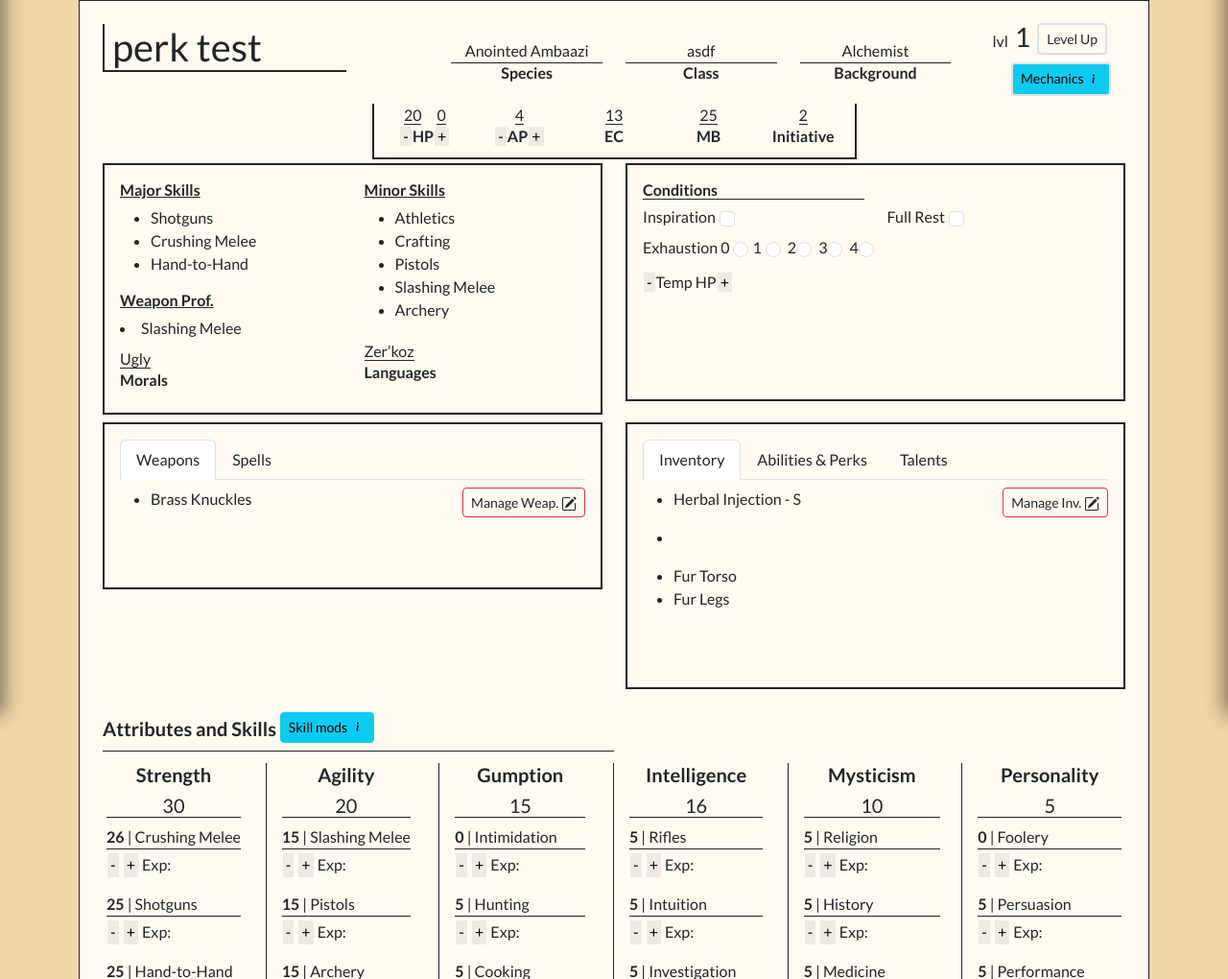
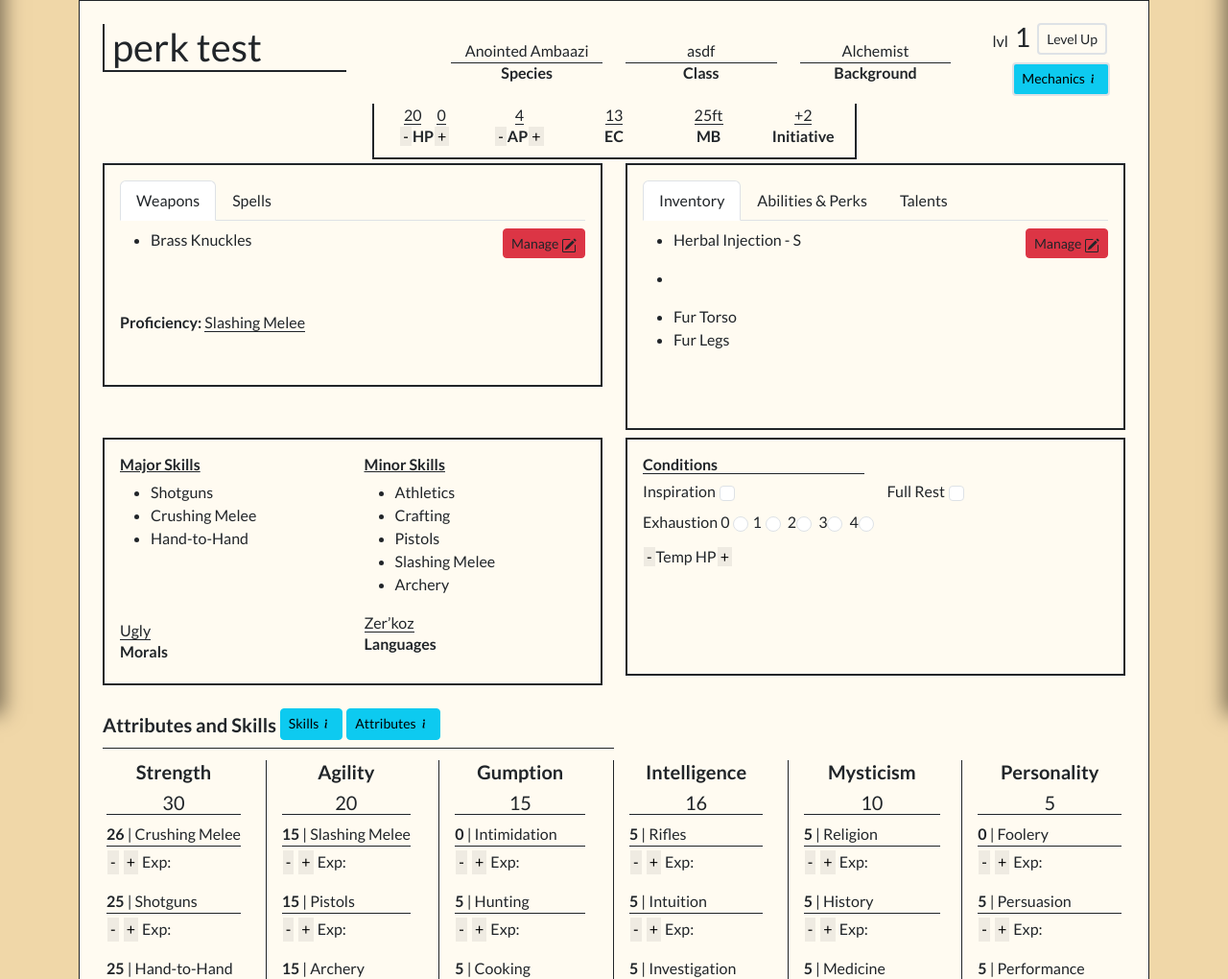
Before and after one commit to grantNixon/WWTTRPG, a Django app: page /create/character_detail/13 in a window 1280 px wide. Shown: the part 56-1076 px from the top of the page at 96% size. Run offline with Django 5.2, Linux system fonts and the light colour scheme; data comes from the database, SQL or seed files in the repository; both versions use the stored data as it was after the commit.

Commit message:
UI touch-ups

```diff
--- a/WTTRPG/create/templates/create/character_detail.html
+++ b/WTTRPG/create/templates/create/character_detail.html
@@ -108,7 +108,7 @@
             <span class="fs-6">lvl</span>
             <span class="border-2 border-dark p-1 fs-3" id="characterLevel">{{character.level}}</span>
             <button class="btn btn-sm border border-2 mb-2" style="background-color: #fffbf1;" onclick="openLevelUpModal()">Level Up</button>
-            <button class="btn btn-info btn-sm border border-2 mb-2 ms-4" onclick="openSnapshot()">Mechanics <svg xmlns="http://www.w3.org/2000/svg" width="16" height="16" fill="currentColor" class="bi bi-info mb-1" viewBox="0 0 16 16">
+            <button class="btn btn-info btn-sm border border-2 mb-2 ms-4" onclick="openSnapshot()">Mechanics<svg xmlns="http://www.w3.org/2000/svg" width="16" height="16" fill="currentColor" class="bi bi-info mb-1" viewBox="0 0 16 16">
   <path d="m8.93 6.588-2.29.287-.082.38.45.083c.294.07.352.176.288.469l-.738 3.468c-.194.897.105 1.319.808 1.319.545 0 1.178-.252 1.465-.598l.088-.416c-.2.176-.492.246-.686.246-.275 0-.375-.193-.304-.533zM9 4.5a1 1 0 1 1-2 0 1 1 0 0 1 2 0"/>
 </svg></button>
         </div>
@@ -118,7 +118,7 @@
 <!-- Level Up Modal -->
 <div class="container" id="levelUpModal" style="display: none; position: fixed; top: 50%; left: 50%; transform: translate(-50%, -50%); background: #f0d7a8; padding: 50px; border: 2px solid black;">
     <h3 class="text-center border-bottom border-dark">You Leveled Up!</h3>
-    <h5 class="text-center">Your hands are quicker on the draw and your wits are just a bit sharper</h5>
+    <h5 class="text-center">Your time spent in the wild west has made your hands and wits sharper, but there's still many dangers ahead</h5>
     <div class="text-center">
       <label class="d-block fs-4">Major: +5</label>
       <select id="attributeIncrease5" class="mx-auto d-block mb-2"></select>
@@ -127,8 +127,8 @@
       <label class="d-block fs-4">Minor: +3</label>
       <select id="attributeIncrease3" class="mx-auto d-block"></select>
     <br>
-    <button class="btn btn-secondary btn-dark p-1 mt-2" onclick="applyLevelUp()">Confirm</button><button type="button" class="btn btn-info btn-sm ms-3 mt-2" data-bs-container="body"  data-bs-html="true"  data-bs-toggle="popover" data-bs-placement="right" data-bs-content="Strength = MB<br>Agilty = EC<br>Gumption = HP<br>Intelligence = Natural awareness<br>Mysticism = More spell slots<br>Personality = More spell slots/better prices<br><br>Higher overall level = AP">
-  attribute mods <svg xmlns="http://www.w3.org/2000/svg" width="16" height="16" fill="currentColor" class="bi bi-info mb-1" viewBox="0 0 16 16">
+    <button class="btn btn-secondary btn-dark p-1 mt-2" onclick="applyLevelUp()">Confirm</button><button type="button" class="btn btn-info btn-sm ms-3 mt-2 border-2" data-bs-container="body"  data-bs-html="true"  data-bs-toggle="popover" data-bs-placement="right" data-bs-content="<b>Strength</b>: MB<br><b>Agilty</b>: EC<br><b>Gumption</b>: HP<br><b>Intelligence</b>: Natural awareness<br><b>Mysticism</b>: More spell slots<br><b>Personality</b>: More spell slots/better prices<br><b>Character level</b>: AP">
+  Attributes<svg xmlns="http://www.w3.org/2000/svg" width="16" height="16" fill="currentColor" class="bi bi-info mb-1" viewBox="0 0 16 16">
   <path d="m8.93 6.588-2.29.287-.082.38.45.083c.294.07.352.176.288.469l-.738 3.468c-.194.897.105 1.319.808 1.319.545 0 1.178-.252 1.465-.598l.088-.416c-.2.176-.492.246-.686.246-.275 0-.375-.193-.304-.533zM9 4.5a1 1 0 1 1-2 0 1 1 0 0 1 2 0"/>
 </svg>
 </button>
@@ -141,7 +141,7 @@
             <div class="row row-cols-2">
               <div class="col">
                 <span class="fs-6 border-bottom border-dark"><b>Action Points (AP)</b></span>
-                <h1 class="fs-6">-2 AP is refilled at the beginning of a characters turn<br />
+                <h1 class="fs-6">-3 AP is refilled at the beginning of a characters turn<br />
 -Half AP values are rounded up at the end of their turn</h1>
               </div>
               <div class="col">
@@ -206,11 +206,11 @@
         </div>
         <!-- MB -->
         <div class="col mb-1">
-          <span class="fs-6 border-bottom border-dark">{{character.mb}}</span>
+          <span class="fs-6 border-bottom border-dark">{{character.mb}}ft</span>
           <h1 class="fs-6"><b>MB</b></h1>
         </div>
         <div class="col">
-          <span class="fs-6 border-bottom border-dark">{{character.initiative}}</span>
+          <span class="fs-6 border-bottom border-dark">+{{character.initiative}}</span>
           <h1 class="fs-6"><b>Initiative</b></h1>
         </div>
       </div>
@@ -220,72 +220,7 @@
       <div class="row">
         <!-- Left Side: Stats -->
         <div class="col-md">
-          <div class="border border-dark border-2 p-3">
-            <div class="row row-cols-2">
-               <!-- Major Skills -->
-               <div class="col">
-                <h1 class="fs-6 text-decoration-underline fw-bold">Major Skills</h1>
-                <ul>
-                  <li>{{character.major_skill_1}}</li>
-                  <li>{{character.major_skill_2}}</li>
-                  <li>{{character.major_skill_3}}</li>
-                </ul>
-                <div>
-                  <h1 class="fs-6 text-decoration-underline fw-bold">Weapon Prof.</h1>
-                  <li id="weaponproficiency">{{character.weapon_proficiency}}</li>
-                </div>
-              </div>
-              <!-- Minor Skills -->
-              <div class="col">
-                <h1 class="fs-6 text-decoration-underline fw-bold">Minor Skills</h1>
-                <ul>
-                  <li>{{character.minor_skill_1}}</li>
-                  <li>{{character.minor_skill_2}}</li>
-                  <li>{{character.minor_skill_3}}</li>
-                  <li>{{character.minor_skill_4}}</li>
-                  <li>{{character.minor_skill_5}}</li>
-                </ul>
-              </div>
-              <div class="col mt-2">
-                <span class="fs-6 border-bottom border-dark">{{character.morals}}</span>
-                <h1 class="fs-6"><b>Morals</b></h1>
-              </div>
-              <div class="col">
-                <span class="fs-6 border-bottom border-dark">{{character.language}}</span>
-                <h1 class="fs-6"><b>Languages</b></h1>
-              </div>
-            </div>
-          </div>
-        </div>
-
-
-        <!-- Right Side: Skills -->
-        <div class="col-md-6">
-          <div class="border border-dark border-2 p-3">
-            <div class="row row-cols-2 ">
-              <div class="col">
-                <h1 class="fs-6 fw-bold border-bottom border-dark">Conditions</h1>
-                <h1 class="fs-6 mt-1">Inspiration<input class="form-check-input ms-1" type="checkbox" value="" id="inspirationCheckbox"></h1>
-              </div>
-                <div class="mt-4">
-                  <h1 class="fs-6 mt-1">Full Rest<input class="form-check-input ms-1" type="checkbox" value="" id="toggleFunction" onchange="toggleFeature(this, 'inspirationCheckbox')"></h1>
-                </div>
-              </div>
-              <!-- Minor Skills -->
-              <div class="col">
-                <h1 class="fs-6 mt-1 me-2">Exhaustion 0<input class="form-check-input ms-1 me-1" type="radio" name="flexRadioDefault" id="flexRadioDefault1">1<input class="form-check-input ms-1 me-1" type="radio" name="flexRadioDefault" id="flexRadioDefault1"> 2<input class="form-check-input me-1" type="radio" name="flexRadioDefault" id="flexRadioDefault1"> 3<input class="form-check-input me-1" type="radio" name="flexRadioDefault" id="flexRadioDefault1"> 4<input class="form-check-input" type="radio" name="flexRadioDefault" id="flexRadioDefault1"></h1>
-              </div>
-              <div class="col mt-3">
-                <h1 class="fs-6 mb-5 pb-5"><button class="skill-btn" onclick="tempdown('temp')">-</button>Temp HP<button class="skill-btn" onclick="tempup('temp')">+</button></h1>
-              </div>
-            </div>
-          </div>
-        </div>
-
-        <div class="row mt-2">
-          <!-- Left Side: Stats -->
-          <div class="col">
-              <div class="border border-dark border-2 p-3">
+          <div class="border border-dark border-2 p-3 pb-5">
                   <div class="tab-section">
                       <ul class="nav nav-tabs" id="myTab1" role="tablist">
                           <li class="nav-item" role="presentation">
@@ -298,9 +233,9 @@
                       <div class="tab-content mt-2" id="myTabContent1">
                         <div class="tab-pane fade pb-5 show active" id="weapons" role="tabpanel" aria-labelledby="weapons-tab">
                             <div id="weaponButtonHome">
-    <button id="weaponToggleButton" class="mb-2 btn btn-sm btn-outline-danger text-dark float-end"
+                            <button id="weaponToggleButton" class="mb-2 btn btn-sm btn-danger text-dark float-end"
                              onclick="toggleWeaponManager()">
-        Manage Weap.
+                             Manage
                             <svg xmlns="http://www.w3.org/2000/svg" width="16" height="16" fill="currentColor" class="bi bi-pencil-square" viewBox="0 0 16 16">
                               <path d="M15.502 1.94a.5.5 0 0 1 0 .706L14.459 3.69l-2-2L13.502.646a.5.5 0 0 1 .707 0l1.293 1.293zm-1.75 2.456-2-2L4.939 9.21a.5.5 0 0 0-.121.196l-.805 2.414a.25.25 0 0 0 .316.316l2.414-.805a.5.5 0 0 0 .196-.12l6.813-6.814z"/>
                               <path fill-rule="evenodd" d="M1 13.5A1.5 1.5 0 0 0 2.5 15h11a1.5 1.5 0 0 0 1.5-1.5v-6a.5.5 0 0 0-1 0v6a.5.5 0 0 1-.5.5h-11a.5.5 0 0 1-.5-.5v-11a.5.5 0 0 1 .5-.5H9a.5.5 0 0 0 0-1H2.5A1.5 1.5 0 0 0 1 2.5z"/>
@@ -308,8 +243,10 @@
                                </button>
                                </div>
                             <div id="weaponManager">
-                              <h5 class="border-bottom border-dark">Weapons<button type="button" class="btn btn-sm btn-info mb-3 ms-1" data-bs-container="body" data-bs-toggle="popover" data-bs-placement="right" data-bs-content="Clockwork weapons do piercing damage, Cindeli weapons do slashing, and Evergladian weapons do crushing">
-  ?
+                              <h5 class="border-bottom border-dark">Weapons<button type="button" class="btn btn-sm btn-info mb-3 ms-1 p-0" data-bs-container="body" data-bs-toggle="popover" data-bs-placement="right" data-bs-content="Clockwork weapons do piercing damage, Cindeli weapons do slashing, and Evergladian weapons do crushing">
+  <svg xmlns="http://www.w3.org/2000/svg" width="16" height="16" fill="currentColor" class="bi bi-info mb-1" viewBox="0 0 16 16">
+  <path d="m8.93 6.588-2.29.287-.082.38.45.083c.294.07.352.176.288.469l-.738 3.468c-.194.897.105 1.319.808 1.319.545 0 1.178-.252 1.465-.598l.088-.416c-.2.176-.492.246-.686.246-.275 0-.375-.193-.304-.533zM9 4.5a1 1 0 1 1-2 0 1 1 0 0 1 2 0"/>
+</svg>
 </button></h5>
                               <div id="weaponButtonSidebar"></div>
                               <ul class="nav nav-tabs" id="weaponManagerTabs" role="tablist">
@@ -336,6 +273,9 @@
                                 {% endfor %}
                             </ul>
                         </div>
+                        <div>
+                <h5 class="fs-6"><b>Proficiency: </b><span class="fs-6 border-bottom border-dark">{{character.weapon_proficiency}}</span></h5>
+                </div>
                         <div class="tab-pane fade pb-5" id="spells" role="tabpanel" aria-labelledby="spells-tab">
                             <button id="spellToggleButton" class="btn btn-link-dark text-decoration-underline" onclick="toggleSpellManager()">Manage</button>
                             <div id="spellManager">
@@ -354,7 +294,8 @@
           </div>
         </div>
 
-          <!-- Right Side: Inventory & Perks -->
+
+        <!-- Right Side: Skills -->
         <div class="col-md-6">
             <div class="border border-dark border-2 p-3">
                   <div class="tab-section">
@@ -372,9 +313,9 @@
                      <div class="tab-content mt-2" id="myTabContent1">
                         <div class="tab-pane fade pb-5 show active" id="inventory" role="tabpanel" aria-labelledby="inventory-tab">
                     <div id="buttonHome">
-    <button id="inventoryToggleButton" class="mb-2 btn btn-sm btn-outline-danger text-dark float-end"
+    <button id="inventoryToggleButton" class="mb-2 btn btn-sm btn-danger text-dark float-end"
         onclick="toggleInventoryManager()">
-        Manage Inv.
+        Manage
        <svg xmlns="http://www.w3.org/2000/svg" width="16" height="16" fill="currentColor" class="bi bi-pencil-square" viewBox="0 0 16 16">
   <path d="M15.502 1.94a.5.5 0 0 1 0 .706L14.459 3.69l-2-2L13.502.646a.5.5 0 0 1 .707 0l1.293 1.293zm-1.75 2.456-2-2L4.939 9.21a.5.5 0 0 0-.121.196l-.805 2.414a.25.25 0 0 0 .316.316l2.414-.805a.5.5 0 0 0 .196-.12l6.813-6.814z"/>
   <path fill-rule="evenodd" d="M1 13.5A1.5 1.5 0 0 0 2.5 15h11a1.5 1.5 0 0 0 1.5-1.5v-6a.5.5 0 0 0-1 0v6a.5.5 0 0 1-.5.5h-11a.5.5 0 0 1-.5-.5v-11a.5.5 0 0 1 .5-.5H9a.5.5 0 0 0 0-1H2.5A1.5 1.5 0 0 0 1 2.5z"/>
@@ -461,11 +402,75 @@
           </div>
         </div>
 
+        <div class="row mt-2">
+          <!-- Left Side: Stats -->
+          <div class="col">
+                  <div class="border border-dark border-2 p-3">
+            <div class="row row-cols-2">
+               <!-- Major Skills -->
+               <div class="col">
+                <h1 class="fs-6 text-decoration-underline fw-bold">Major Skills</h1>
+                <ul>
+                  <li>{{character.major_skill_1}}</li>
+                  <li>{{character.major_skill_2}}</li>
+                  <li>{{character.major_skill_3}}</li>
+                </ul>
+              </div>
+              <!-- Minor Skills -->
+              <div class="col">
+                <h1 class="fs-6 text-decoration-underline fw-bold">Minor Skills</h1>
+                <ul>
+                  <li>{{character.minor_skill_1}}</li>
+                  <li>{{character.minor_skill_2}}</li>
+                  <li>{{character.minor_skill_3}}</li>
+                  <li>{{character.minor_skill_4}}</li>
+                  <li>{{character.minor_skill_5}}</li>
+                </ul>
+              </div>
+              <div class="col mt-2">
+                <span class="fs-6 border-bottom border-dark">{{character.morals}}</span>
+                <h1 class="fs-6"><b>Morals</b></h1>
+              </div>
+              <div class="col">
+                <span class="fs-6 border-bottom border-dark">{{character.language}}</span>
+                <h1 class="fs-6"><b>Languages</b></h1>
+              </div>
+            </div>
+              </div>
+          </div>
+
+          <!-- Right Side: Inventory & Perks -->
+          <div class="col-md-6">
+               <div class="border border-dark border-2 p-3">
+            <div class="row row-cols-2 ">
+              <div class="col">
+                <h1 class="fs-6 fw-bold border-bottom border-dark">Conditions</h1>
+                <h1 class="fs-6 mt-1">Inspiration<input class="form-check-input ms-1" type="checkbox" value="" id="inspirationCheckbox"></h1>
+              </div>
+                <div class="mt-4">
+                  <h1 class="fs-6 mt-1">Full Rest<input class="form-check-input ms-1" type="checkbox" value="" id="toggleFunction" onchange="toggleFeature(this, 'inspirationCheckbox')"></h1>
+                </div>
+              </div>
+              <!-- Minor Skills -->
+              <div class="col">
+                <h1 class="fs-6 mt-1 me-2">Exhaustion 0<input class="form-check-input ms-1 me-1" type="radio" name="flexRadioDefault" id="flexRadioDefault1">1<input class="form-check-input ms-1 me-1" type="radio" name="flexRadioDefault" id="flexRadioDefault1"> 2<input class="form-check-input me-1" type="radio" name="flexRadioDefault" id="flexRadioDefault1"> 3<input class="form-check-input me-1" type="radio" name="flexRadioDefault" id="flexRadioDefault1"> 4<input class="form-check-input" type="radio" name="flexRadioDefault" id="flexRadioDefault1"></h1>
+              </div>
+              <div class="col mt-3">
+                <h1 class="fs-6 mb-5 pb-5"><button class="skill-btn" onclick="tempdown('temp')">-</button>Temp HP<button class="skill-btn" onclick="tempup('temp')">+</button></h1>
+              </div>
+            </div>
+          </div>
+      </div>
+
 
 
       <!-- Attributes, Skills -->
       <h1 class="fs-5 fw-bold mt-4 mb-2 border-bottom border-dark w-50">Attributes and Skills <button type="button" class="btn btn-info btn-sm mb-2" data-bs-container="body"  data-bs-html="true"  data-bs-toggle="popover" data-bs-placement="top" data-bs-content="Add these bonuses to your skill check rolls, weapon hits, and damage done<br><br>Skill Lvl 5 = -1<br>Lvl 10 = 0<br>Lvl 15 = +1<br>Lvl 25 = +2<br>Lvl 40 = +3<br> Lvl 50 = +4<br>Lvl 60 = +5<br>Lvl 75 = +6<br>Lvl 100 = +8">
-  Skill mods <svg xmlns="http://www.w3.org/2000/svg" width="16" height="16" fill="currentColor" class="bi bi-info mb-1" viewBox="0 0 16 16">
+  Skills<svg xmlns="http://www.w3.org/2000/svg" width="16" height="16" fill="currentColor" class="bi bi-info mb-1" viewBox="0 0 16 16">
+  <path d="m8.93 6.588-2.29.287-.082.38.45.083c.294.07.352.176.288.469l-.738 3.468c-.194.897.105 1.319.808 1.319.545 0 1.178-.252 1.465-.598l.088-.416c-.2.176-.492.246-.686.246-.275 0-.375-.193-.304-.533zM9 4.5a1 1 0 1 1-2 0 1 1 0 0 1 2 0"/>
+</svg>
+</button> <button type="button" class="btn btn-info btn-sm mb-2" data-bs-container="body"  data-bs-html="true"  data-bs-toggle="popover" data-bs-placement="top" data-bs-content="Add these mods when making saves<br><br>Att. Lvl 5 = -2<br>Lvl 10 = -1<br>Lvl 15 = 0<br>Lvl 25 = +1<br>Lvl 40 = +2<br> Lvl 50 = +3<br>Lvl 75 = +5<br>Lvl 100 = +7">
+  Attributes<svg xmlns="http://www.w3.org/2000/svg" width="16" height="16" fill="currentColor" class="bi bi-info mb-1" viewBox="0 0 16 16">
   <path d="m8.93 6.588-2.29.287-.082.38.45.083c.294.07.352.176.288.469l-.738 3.468c-.194.897.105 1.319.808 1.319.545 0 1.178-.252 1.465-.598l.088-.416c-.2.176-.492.246-.686.246-.275 0-.375-.193-.304-.533zM9 4.5a1 1 0 1 1-2 0 1 1 0 0 1 2 0"/>
 </svg>
 </button></h1>
@@ -1177,7 +1182,7 @@ function toggleWeaponManager() {
         buttonSidebar.appendChild(button); // move into sidebar
     } else {
         manager.classList.remove("open");
-        button.innerHTML = 'Manage Weap. <svg xmlns="http://www.w3.org/2000/svg" width="16" height="16" fill="currentColor" class="bi bi-pencil-square" viewBox="0 0 16 16"><path d="M15.502 1.94a.5.5 0 0 1 0 .706L14.459 3.69l-2-2L13.502.646a.5.5 0 0 1 .707 0l1.293 1.293zm-1.75 2.456-2-2L4.939 9.21a.5.5 0 0 0-.121.196l-.805 2.414a.25.25 0 0 0 .316.316l2.414-.805a.5.5 0 0 0 .196-.12l6.813-6.814z"/><path fill-rule="evenodd" d="M1 13.5A1.5 1.5 0 0 0 2.5 15h11a1.5 1.5 0 0 0 1.5-1.5v-6a.5.5 0 0 0-1 0v6a.5.5 0 0 1-.5.5h-11a.5.5 0 0 1-.5-.5v-11a.5.5 0 0 1 .5-.5H9a.5.5 0 0 0 0-1H2.5A1.5 1.5 0 0 0 1 2.5z"/></svg>';
+        button.innerHTML = 'Manage<svg xmlns="http://www.w3.org/2000/svg" width="16" height="16" fill="currentColor" class="bi bi-pencil-square" viewBox="0 0 16 16"><path d="M15.502 1.94a.5.5 0 0 1 0 .706L14.459 3.69l-2-2L13.502.646a.5.5 0 0 1 .707 0l1.293 1.293zm-1.75 2.456-2-2L4.939 9.21a.5.5 0 0 0-.121.196l-.805 2.414a.25.25 0 0 0 .316.316l2.414-.805a.5.5 0 0 0 .196-.12l6.813-6.814z"/><path fill-rule="evenodd" d="M1 13.5A1.5 1.5 0 0 0 2.5 15h11a1.5 1.5 0 0 0 1.5-1.5v-6a.5.5 0 0 0-1 0v6a.5.5 0 0 1-.5.5h-11a.5.5 0 0 1-.5-.5v-11a.5.5 0 0 1 .5-.5H9a.5.5 0 0 0 0-1H2.5A1.5 1.5 0 0 0 1 2.5z"/></svg>';
         buttonHome.appendChild(button); // move back outside
     }
 }
@@ -1210,7 +1215,7 @@ function openInventoryManager() {
     } else {
         // Close sidebar
         manager.classList.remove("open");
-        button.innerHTML = 'Manage Inv. <svg xmlns="http://www.w3.org/2000/svg" width="16" height="16" fill="currentColor" class="bi bi-pencil-square" viewBox="0 0 16 16"><path d="M15.502 1.94a.5.5 0 0 1 0 .706L14.459 3.69l-2-2L13.502.646a.5.5 0 0 1 .707 0l1.293 1.293zm-1.75 2.456-2-2L4.939 9.21a.5.5 0 0 0-.121.196l-.805 2.414a.25.25 0 0 0 .316.316l2.414-.805a.5.5 0 0 0 .196-.12l6.813-6.814z"/><path fill-rule="evenodd" d="M1 13.5A1.5 1.5 0 0 0 2.5 15h11a1.5 1.5 0 0 0 1.5-1.5v-6a.5.5 0 0 0-1 0v6a.5.5 0 0 1-.5.5h-11a.5.5 0 0 1-.5-.5v-11a.5.5 0 0 1 .5-.5H9a.5.5 0 0 0 0-1H2.5A1.5 1.5 0 0 0 1 2.5z"/></svg>';
+        button.innerHTML = 'Manage<svg xmlns="http://www.w3.org/2000/svg" width="16" height="16" fill="currentColor" class="bi bi-pencil-square" viewBox="0 0 16 16"><path d="M15.502 1.94a.5.5 0 0 1 0 .706L14.459 3.69l-2-2L13.502.646a.5.5 0 0 1 .707 0l1.293 1.293zm-1.75 2.456-2-2L4.939 9.21a.5.5 0 0 0-.121.196l-.805 2.414a.25.25 0 0 0 .316.316l2.414-.805a.5.5 0 0 0 .196-.12l6.813-6.814z"/><path fill-rule="evenodd" d="M1 13.5A1.5 1.5 0 0 0 2.5 15h11a1.5 1.5 0 0 0 1.5-1.5v-6a.5.5 0 0 0-1 0v6a.5.5 0 0 1-.5.5h-11a.5.5 0 0 1-.5-.5v-11a.5.5 0 0 1 .5-.5H9a.5.5 0 0 0 0-1H2.5A1.5 1.5 0 0 0 1 2.5z"/></svg>';
 
         // Move button back to home position
         buttonHome.appendChild(button);
```
Also changed, not shown: WTTRPG/create/templates/create/character_form_expand.html (+16 -16 lines), WTTRPG/db.sqlite3. Lines whose indentation alone changed are shown as unchanged.
